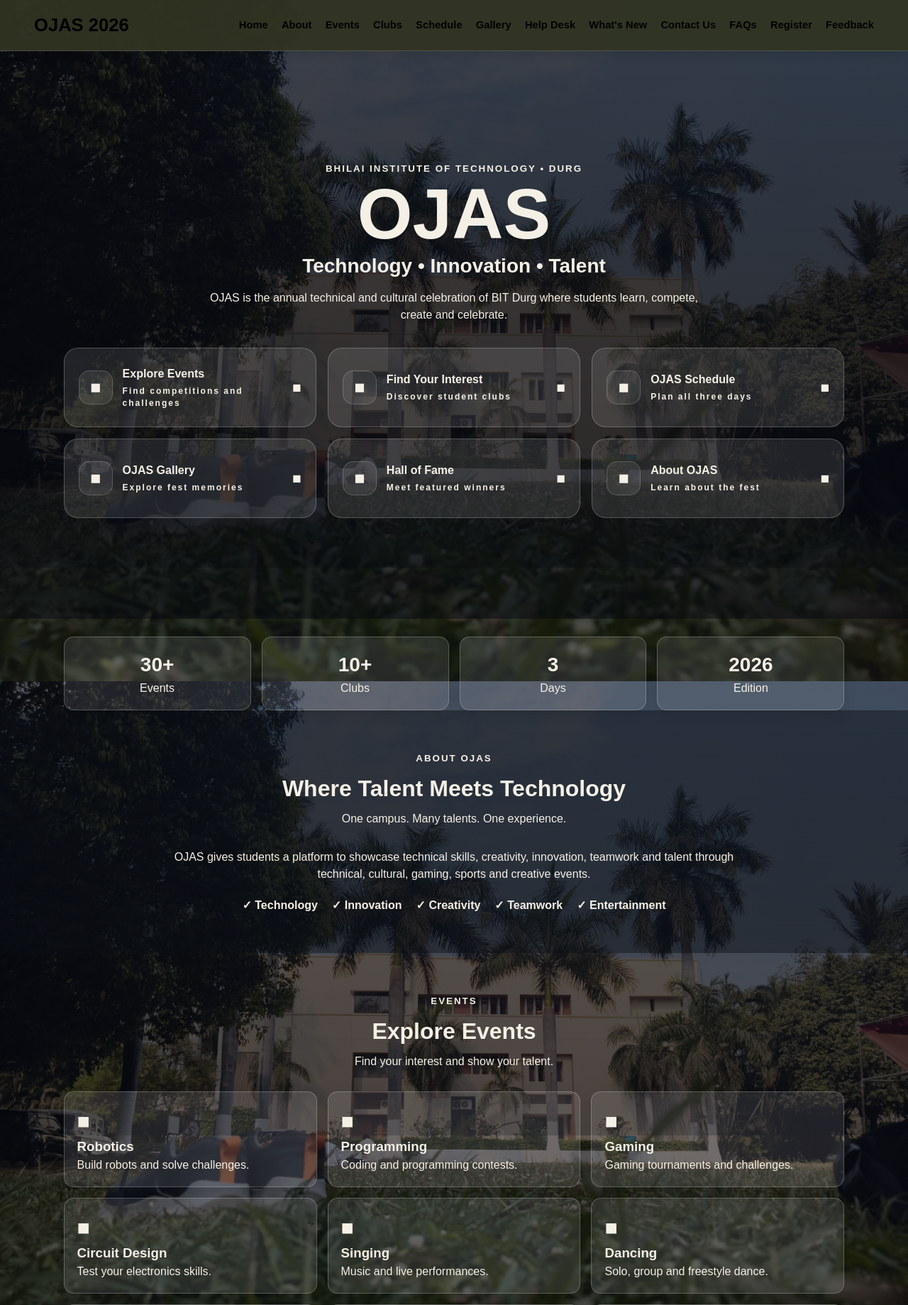
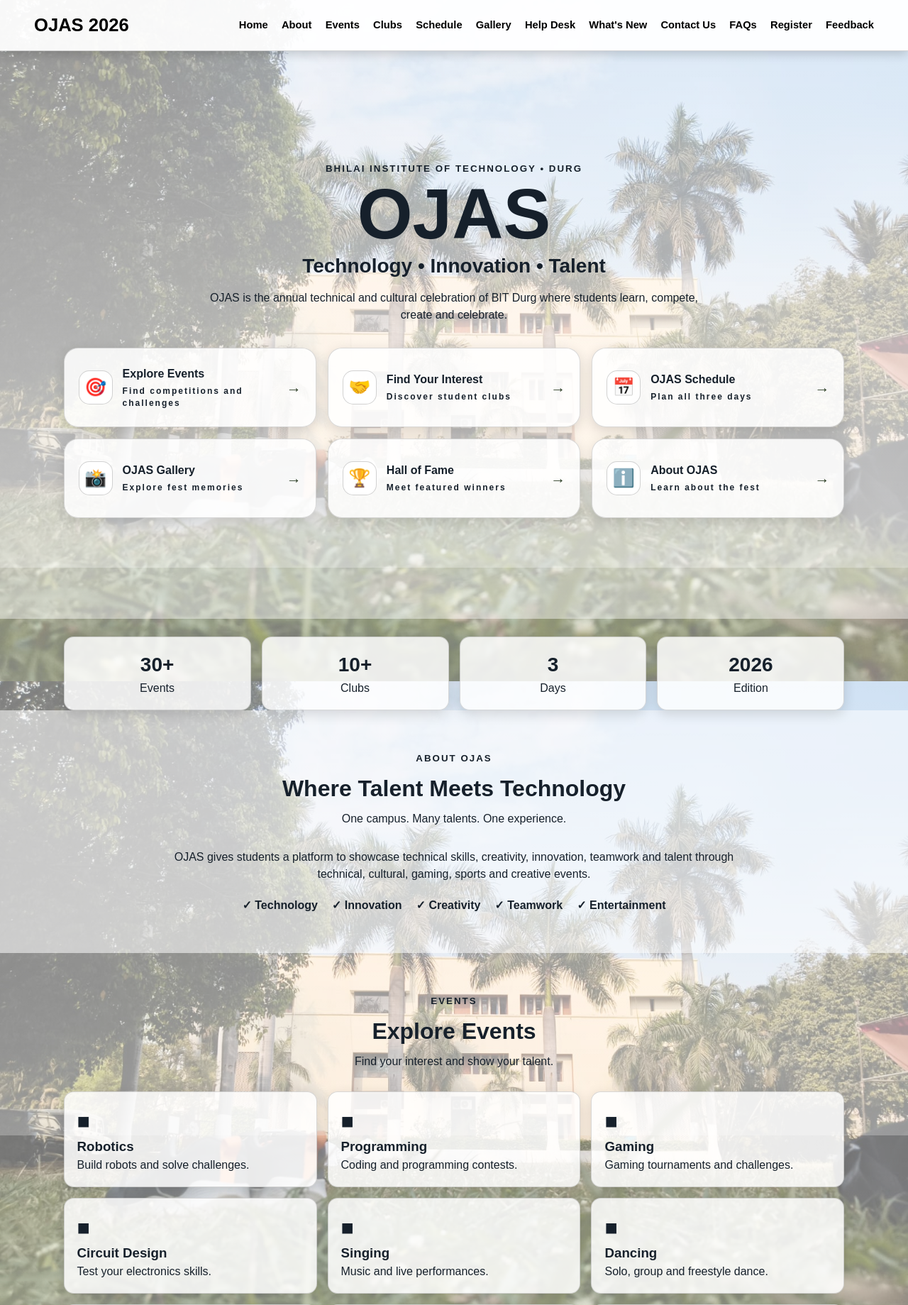
Before and after one commit to Rajendra-043/ojus, a Django app: page / in a window 1280 px wide. Shown: the top 1839 px of the page at 71% size. Run offline with Django 4.2, Linux system fonts and the light colour scheme; data that the repository does not hold is empty.

Commit message:
Fix background image

```diff
--- a/backend/static/core/styles.css
+++ b/backend/static/core/styles.css
@@ -1,25 +1,25 @@
-/* OJAS 2026 — BIT Durg. Clean consolidated theme.
+/* OJAS 2026 — BIT Durg. Light theme: the campus photo stays clearly visible.
    Campus photo is used as the full-page background:
    save your photo as  backend/static/core/img/campus.jpg
-   (frontend copy: frontend/assets/campus.jpg). A gradient fallback
-   is shown until the photo exists. */
+   (frontend copies: frontend/assets/campus.jpg, fontend/media/campus.jpg).
+   A light gradient keeps text readable without hiding the photo. */
 *{margin:0;padding:0;box-sizing:border-box;scroll-behavior:smooth}
 html{scroll-padding-top:100px}
 body{
-  font-family:Arial,Helvetica,sans-serif;line-height:1.5;color:#F5F0E6;
-  background-color:#070912;
-  background-image:linear-gradient(rgba(5,7,15,.62),rgba(5,7,15,.72)),url("img/campus.jpg");
+  font-family:Arial,Helvetica,sans-serif;line-height:1.5;color:#16202b;
+  background-color:#e8ecf1;
+  background-image:linear-gradient(rgba(255,255,255,.44),rgba(255,255,255,.58)),url("img/campus.jpg");
   background-size:cover;background-position:center center;
   background-attachment:fixed;background-repeat:no-repeat;
   min-height:100vh;
 }
-a{color:#F5F0E6;text-decoration:none}
+a{color:#16202b;text-decoration:none}
 /* Compact sticky nav ~10vh */
 nav{position:sticky;top:0;z-index:9999;min-height:72px;display:flex;align-items:center;
   justify-content:space-between;flex-wrap:wrap;gap:8px 22px;
   padding:10px clamp(14px,4vw,48px);width:100%;
-  background:rgba(48,52,34,.96);border-bottom:1px solid rgba(255,255,255,.16);
-  box-shadow:0 4px 14px rgba(0,0,0,.14)}
+  background:rgba(255,255,255,.95);border-bottom:1px solid rgba(0,0,0,.16);
+  box-shadow:0 4px 14px rgba(0,0,0,.18)}
 .logo{font-size:clamp(20px,2vw,27px);font-weight:900;color:#000!important}
 .logo span{color:#000!important}
 nav .logo{flex:0 0 auto;line-height:1.15}
@@ -32,61 +32,62 @@ nav ul a:hover{text-decoration:underline}
 section{padding:55px 7%}
 section[id],header[id],footer[id]{scroll-margin-top:100px}
 .title{text-align:center;margin-bottom:30px}
-.title small{color:#F5F0E6;letter-spacing:2px;font-weight:700}
-.title h2{font-size:32px;margin:7px;color:#F5F0E6}
-.title p{color:#F5F0E6}
+.title small{color:#16202b;letter-spacing:2px;font-weight:700}
+.title h2{font-size:32px;margin:7px;color:#16202b}
+.title p{color:#16202b}
 .hero{min-height:100vh;display:flex;align-items:center;justify-content:center;text-align:center;
-  padding:65px 7% 55px;background:linear-gradient(rgba(5,8,14,.30),rgba(5,8,14,.52))}
+  padding:65px 7% 55px;background:linear-gradient(rgba(255,255,255,.22),rgba(255,255,255,.44))}
 .hero>div{width:100%;max-width:1120px;margin:auto}
-.hero small{color:#F5F0E6;letter-spacing:2px;font-weight:700}
-.hero h1{font-size:100px;line-height:1.05;color:#F5F0E6;font-weight:800}
-.hero h2{font-size:28px;color:#F5F0E6}
-.hero p{max-width:700px;margin:12px auto;color:#F5F0E6}
+.hero small{color:#16202b;letter-spacing:2px;font-weight:700}
+.hero h1{font-size:100px;line-height:1.05;color:#16202b;font-weight:800}
+.hero h2{font-size:28px;color:#16202b}
+.hero p{max-width:700px;margin:12px auto;color:#16202b}
 .btn{display:inline-block;padding:10px 22px;margin:15px 4px;border-radius:25px;font-weight:bold;border:0;cursor:pointer}
-.primary{background:#e8edf2!important;color:#111820!important}
+.primary{background:#2b3d24!important;color:#ffffff!important}
 .stats,.grid{display:grid;grid-template-columns:repeat(3,1fr);gap:15px}
 .stats{grid-template-columns:repeat(4,1fr);margin:0 7%;padding-top:25px;position:relative}
 .stat,.card,.event,.club,.winner,.help,.question,form,.contact,.photo{
-  background:rgba(238,243,247,.10);border:1px solid rgba(255,255,255,.22);
-  border-radius:14px;padding:18px;box-shadow:0 5px 18px rgba(0,0,0,.10);color:#F5F0E6}
-.card h3,.event h3,.club h3,.winner h3,.help h3,.question h3,.contact h3{color:#F5F0E6;font-weight:800}
-.card p,.event p,.club p,.winner p,.help p,.question p,.contact p{color:#F5F0E6}
-.stat{text-align:center}.stat h3{font-size:28px;color:#F5F0E6}
-.about,.clubs,.faq{background:rgba(10,14,20,.45)}
-.help-section,.new{background:rgba(10,14,20,.32)}
-.about-text{max-width:850px;text-align:center;margin:auto;color:#F5F0E6}
-.points{display:flex;justify-content:center;gap:20px;flex-wrap:wrap;margin-top:20px;color:#F5F0E6;font-weight:700}
+  background:rgba(255,255,255,.84);border:1px solid rgba(0,0,0,.15);
+  border-radius:14px;padding:18px;box-shadow:0 5px 18px rgba(0,0,0,.14);color:#16202b}
+.card h3,.event h3,.club h3,.winner h3,.help h3,.question h3,.contact h3{color:#16202b;font-weight:800}
+.card p,.event p,.club p,.winner p,.help p,.question p,.contact p{color:#16202b}
+.stat{text-align:center}.stat h3{font-size:28px;color:#16202b}
+.about,.clubs,.faq{background:rgba(255,255,255,.55)}
+.help-section,.new{background:rgba(255,255,255,.42)}
+.about-text{max-width:850px;text-align:center;margin:auto;color:#16202b}
+.points{display:flex;justify-content:center;gap:20px;flex-wrap:wrap;margin-top:20px;color:#16202b;font-weight:700}
 .event b,.club b,.help b{font-size:30px}
-.event:hover,.club:hover,.card:hover,.winner:hover,.help:hover,.question:hover{border-color:rgba(255,255,255,.55);transform:translateY(-4px)}
+.event:hover,.club:hover,.card:hover,.winner:hover,.help:hover,.question:hover{border-color:rgba(0,0,0,.42);transform:translateY(-4px)}
 .club-grid{display:grid;grid-template-columns:repeat(5,1fr);gap:12px}
 .club{text-align:center}
 /* portal tiles */
 .portal-grid{display:grid;grid-template-columns:repeat(3,minmax(0,1fr));gap:16px;margin:34px auto 0;text-align:left;width:100%}
 .portal-card{min-height:112px;display:flex;align-items:center;gap:14px;padding:20px;border-radius:20px;
-  background:rgba(255,255,255,.10);border:1px solid rgba(255,255,255,.22);color:#F5F0E6}
-.portal-card:hover{transform:translateY(-5px);background:rgba(255,255,255,.14);border-color:rgba(255,255,255,.35)}
+  background:rgba(255,255,255,.86);border:1px solid rgba(0,0,0,.15);color:#16202b;
+  box-shadow:0 5px 18px rgba(0,0,0,.14)}
+.portal-card:hover{transform:translateY(-5px);background:rgba(255,255,255,.97);border-color:rgba(0,0,0,.4)}
 .portal-icon{display:grid;place-items:center;flex:0 0 48px;width:48px;height:48px;border-radius:15px;
-  background:rgba(255,255,255,.08);border:1px solid rgba(255,255,255,.18);font-size:25px}
+  background:rgba(255,255,255,.9);border:1px solid rgba(0,0,0,.18);font-size:25px}
 .portal-copy{display:flex;flex-direction:column;gap:4px;flex:1}
 .portal-copy strong{font-size:16px}.portal-copy small{font-size:12px;line-height:1.4}
-.portal-arrow{font-size:21px;margin-left:auto;color:#F5F0E6}
-table{width:100%;max-width:900px;margin:auto;border-collapse:collapse;background:rgba(15,18,26,.85);color:#F5F0E6}
-th,td{padding:12px;border:1px solid rgba(255,255,255,.18);text-align:center}th{color:#F5F0E6}
+.portal-arrow{font-size:21px;margin-left:auto;color:#2b3d24}
+table{width:100%;max-width:900px;margin:auto;border-collapse:collapse;background:rgba(255,255,255,.95);color:#16202b}
+th,td{padding:12px;border:1px solid rgba(0,0,0,.2);text-align:center}th{color:#16202b}
 .gallery{display:grid;grid-template-columns:repeat(4,1fr);gap:12px}
 .photo{height:140px;display:flex;flex-direction:column;justify-content:center;align-items:center;font-size:38px}
 .photo span{font-size:13px}
 .question{max-width:850px;margin:10px auto}
 .contact-box{display:grid;grid-template-columns:1fr 1fr;gap:15px;max-width:900px;margin:auto}
 form{max-width:700px;margin:auto}
-label{display:block;margin-top:8px;color:#F5F0E6}
-input,select,textarea{width:100%;padding:10px;margin:5px 0 12px;background:rgba(8,8,18,.6);color:#F5F0E6;border:1px solid rgba(255,255,255,.25);border-radius:6px}
-input::placeholder,textarea::placeholder{color:#cfc9bd}
+label{display:block;margin-top:8px;color:#16202b}
+input,select,textarea{width:100%;padding:10px;margin:5px 0 12px;background:rgba(255,255,255,.95);color:#16202b;border:1px solid rgba(0,0,0,.3);border-radius:6px}
+input::placeholder,textarea::placeholder{color:#5a6472}
 textarea{height:80px}
-footer{background:rgba(5,7,12,.92);padding:35px 7%;color:#F5F0E6}
+footer{background:rgba(255,255,255,.95);padding:35px 7%;color:#16202b}
 .footer-grid{display:grid;grid-template-columns:repeat(3,1fr);gap:20px}
 footer h3{margin-bottom:8px}footer a{display:block;margin:4px 0}
-.copy{text-align:center;border-top:1px solid #333;margin-top:25px;padding-top:18px}
-.msg{max-width:700px;margin:0 auto 15px;padding:12px;border-radius:8px;background:#12351f;border:1px solid #2c7a3f;text-align:center}
+.copy{text-align:center;border-top:1px solid rgba(0,0,0,.2);margin-top:25px;padding-top:18px}
+.msg{max-width:700px;margin:0 auto 15px;padding:12px;border-radius:8px;background:#e4f4ea;border:1px solid #7cc49a;color:#14532d;text-align:center}
 @media(max-width:900px){
   .grid{grid-template-columns:1fr 1fr}.club-grid{grid-template-columns:repeat(3,1fr)}
   .gallery{grid-template-columns:1fr 1fr}.stats{grid-template-columns:1fr 1fr}
--- a/backend/templates/core/index.html
+++ b/backend/templates/core/index.html
@@ -34,12 +34,12 @@
     <h2>Technology &bull; Innovation &bull; Talent</h2>
     <p>OJAS is the annual technical and cultural celebration of BIT Durg where students learn, compete, create and celebrate.</p>
     <div class="portal-grid" aria-label="Explore OJAS sections">
-      <a class="portal-card" href="#events"><span class="portal-icon">&#9632;</span><span class="portal-copy"><strong>Explore Events</strong><small>Find competitions and challenges</small></span><span class="portal-arrow">&#9632;</span></a>
-      <a class="portal-card" href="#clubs"><span class="portal-icon">&#9632;</span><span class="portal-copy"><strong>Find Your Interest</strong><small>Discover student clubs</small></span><span class="portal-arrow">&#9632;</span></a>
-      <a class="portal-card" href="#schedule"><span class="portal-icon">&#9632;</span><span class="portal-copy"><strong>OJAS Schedule</strong><small>Plan all three days</small></span><span class="portal-arrow">&#9632;</span></a>
-      <a class="portal-card" href="#gallery"><span class="portal-icon">&#9632;</span><span class="portal-copy"><strong>OJAS Gallery</strong><small>Explore fest memories</small></span><span class="portal-arrow">&#9632;</span></a>
-      <a class="portal-card" href="#winners"><span class="portal-icon">&#9632;</span><span class="portal-copy"><strong>Hall of Fame</strong><small>Meet featured winners</small></span><span class="portal-arrow">&#9632;</span></a>
-      <a class="portal-card" href="#about"><span class="portal-icon">&#9632;</span><span class="portal-copy"><strong>About OJAS</strong><small>Learn about the fest</small></span><span class="portal-arrow">&#9632;</span></a>
+      <a class="portal-card" href="#events"><span class="portal-icon">🎯</span><span class="portal-copy"><strong>Explore Events</strong><small>Find competitions and challenges</small></span><span class="portal-arrow">→</span></a>
+      <a class="portal-card" href="#clubs"><span class="portal-icon">🤝</span><span class="portal-copy"><strong>Find Your Interest</strong><small>Discover student clubs</small></span><span class="portal-arrow">→</span></a>
+      <a class="portal-card" href="#schedule"><span class="portal-icon">📅</span><span class="portal-copy"><strong>OJAS Schedule</strong><small>Plan all three days</small></span><span class="portal-arrow">→</span></a>
+      <a class="portal-card" href="#gallery"><span class="portal-icon">📸</span><span class="portal-copy"><strong>OJAS Gallery</strong><small>Explore fest memories</small></span><span class="portal-arrow">→</span></a>
+      <a class="portal-card" href="#winners"><span class="portal-icon">🏆</span><span class="portal-copy"><strong>Hall of Fame</strong><small>Meet featured winners</small></span><span class="portal-arrow">→</span></a>
+      <a class="portal-card" href="#about"><span class="portal-icon">ℹ️</span><span class="portal-copy"><strong>About OJAS</strong><small>Learn about the fest</small></span><span class="portal-arrow">→</span></a>
     </div>
   </div>
 </header>
```
Also changed, not shown: fontend/index.html (+6 -6 lines), fontend/styles.css (+36 -36 lines), frontend/index.html (+6 -6 lines), frontend/styles.css (+36 -36 lines).
